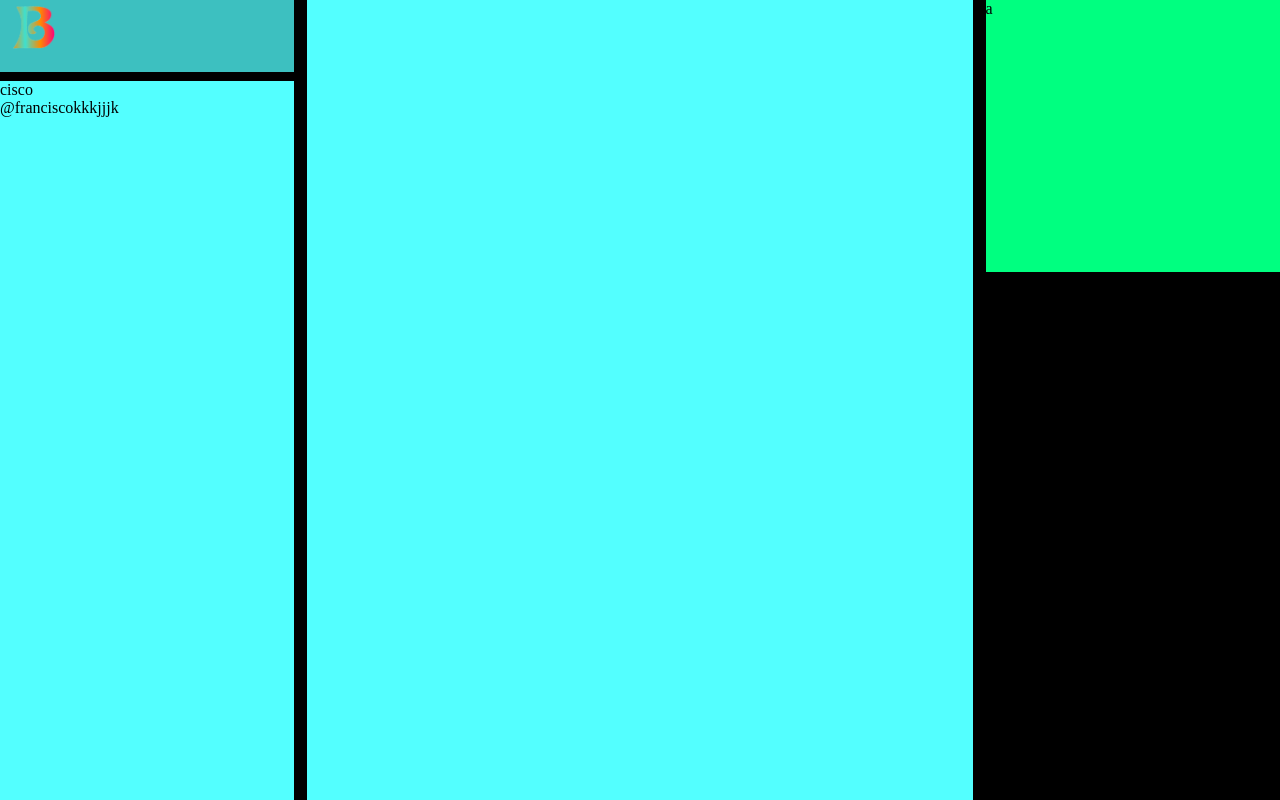
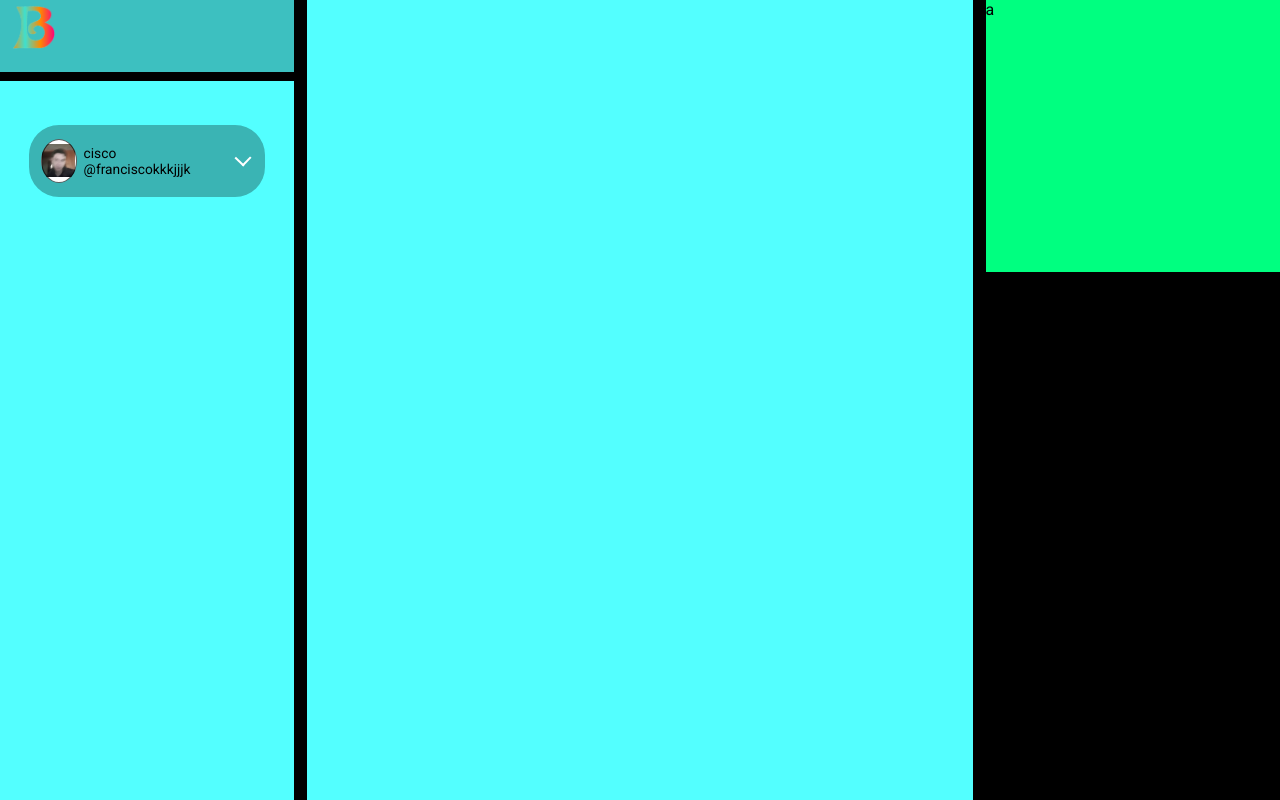
Before and after one commit to franciscokkkjjjk/Beep, a PHP site: page /paginas/inicial.html in a window 1280 px wide. Run offline with PHP 8.4, Linux system fonts and the light colour scheme.

Commit message:
francisco

```diff
--- a/issets/style/feed/style.css
+++ b/issets/style/feed/style.css
@@ -47,3 +47,60 @@
 .menu--header--body {
     position: fixed;
 }
+.menu--pag-perfil--area {
+    width: 80%;
+    height: 10%;
+    margin: auto;
+    background-color: #3ab4b4;
+    border-radius: 30px;
+    margin-top: 15%;
+    cursor: pointer;
+    box-shadow: 1px 2px 3px #0000;
+}
+.menu--pag {
+    width: 100%;
+    height:100%;
+    display: flex;
+    align-items: center;
+    flex-direction: row;
+    font-size: 86%;
+    color: #000;
+}
+.menu--pag--img--area {
+    width: 15%;
+    height: 60%;
+    margin-left: 5%;
+    margin-right: 3%;
+    border-radius: 100%;
+    background-color: #ffffff;
+    background-image: url('../../imgs/profile/IMG_20220517_170714.jpg');
+    background-repeat: no-repeat;
+    background-size: 100%;
+    background-position: center;
+    border:0.5px solid #020202a4
+}
+.menu--pag--button-menu--area {
+    height: 100%;
+    flex: 1;
+    border-bottom-right-radius: 30px;
+    border-top-right-radius: 30px;
+    display: flex;
+    align-items: center;
+    justify-content: flex-end;
+}
+.menu--pag--button {
+    width: 30%;
+    height: 50%;
+    margin-right: 15%;
+    display: flex;
+    align-items: center;
+    justify-content: center;
+}
+.menu--pag--button div {
+    width: 12px;
+    height: 12px;
+    border-left: 2px solid #fff;
+    border-bottom: 2px solid #fff;
+    transform: rotate(314deg);
+    margin-top: -5px;
+}
--- a/issets/style/generic/style.css
+++ b/issets/style/generic/style.css
@@ -4,6 +4,7 @@
 body {
     margin: 0px;
     padding: 0px;
+    font-family: 'Roboto';
     background-color: #000;
 }
 header {
--- a/paginas/inicial.html
+++ b/paginas/inicial.html
@@ -4,6 +4,7 @@
     <meta charset="UTF-8">
     <meta http-equiv="X-UA-Compatible" content="IE=edge">
     <meta name="viewport" content="width=device-width, initial-scale=1.0">
+    <link href="https://fonts.googleapis.com/css2?family=Roboto:ital,wght@0,100;0,300;0,400;0,500;0,700;0,900;1,100;1,300;1,400;1,500;1,700;1,900&display=swap" rel="stylesheet">
     <link rel="stylesheet" href="../issets/style/generic/style.css">
     <link rel="stylesheet" href="../issets/style/feed/style.css">
     <title>Pagina inicial | Beep</title>
@@ -62,10 +63,9 @@
                 </div>
             </div>
             <div class="body--menu-pag">
-                <div class="menu--pag--area">
+                <div class="menu--pag-perfil--area">
                     <div class="menu--pag">
                         <div class="menu--pag--img--area">
-
                         </div>
                         <div class="menu--pag--name-perfil--area">
                             <div class="menu--pag--name-perfil">
@@ -73,6 +73,11 @@
                             </div>
                             <div class="menu--pag--username-perfil">
                                 @franciscokkkjjjk
+                            </div>
+                        </div>
+                        <div class="menu--pag--button-menu--area">
+                            <div class="menu--pag--button">
+                                <div></div>
                             </div>
                         </div>
                     </div>
```
Also changed, not shown: issets/imgs/profile/IMG_20220517_170714.jpg (added).
